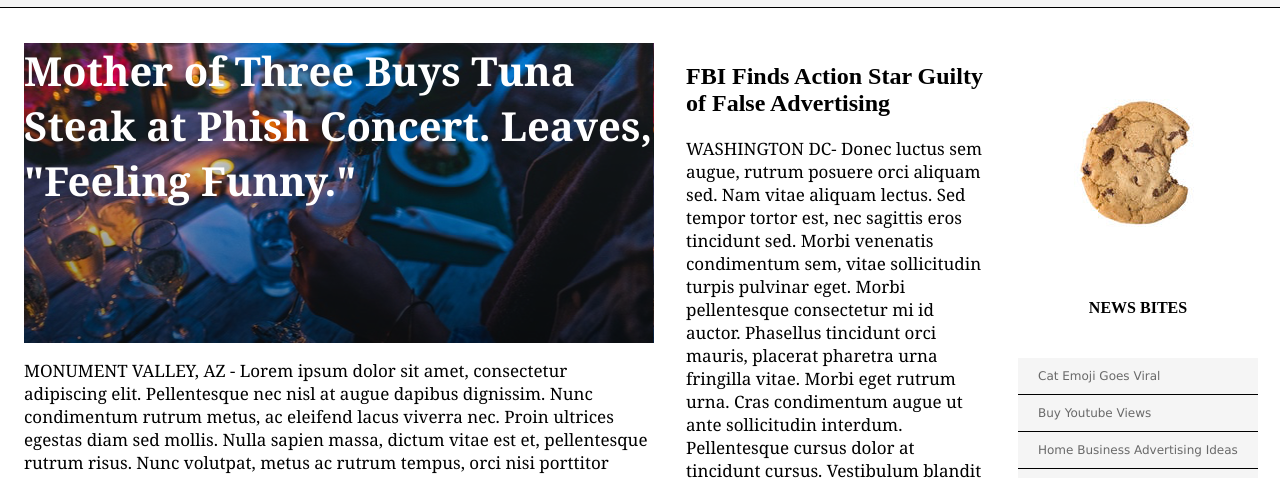
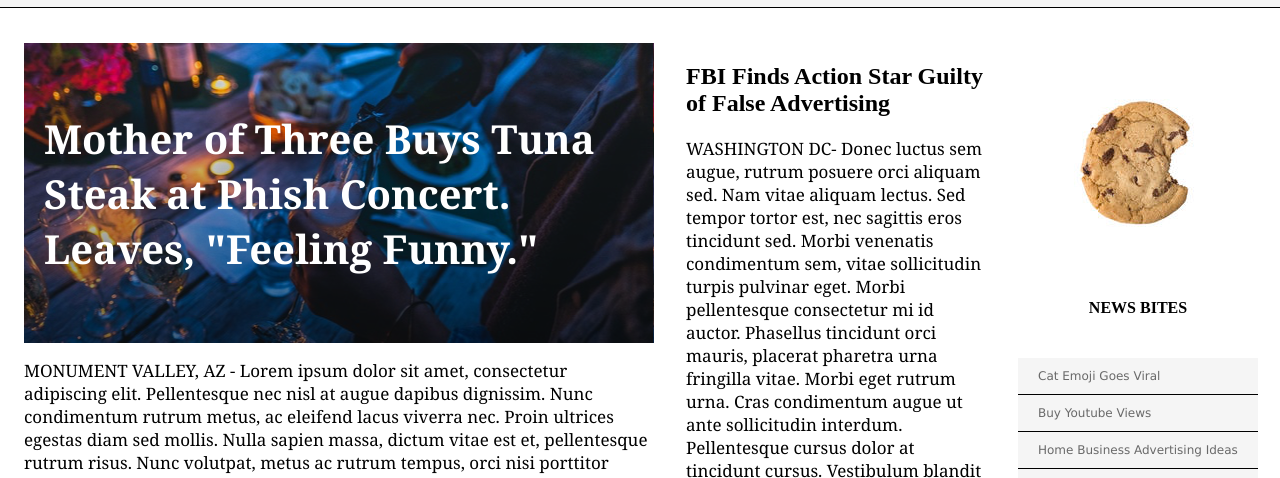
Before and after one commit to Ilezahub/mytimes, a plain HTML site: page index.html in a window 1280 px wide. Shown: the part 73-551 px from the top of the page. Drawn offline with Linux system fonts and the light colour scheme.

Commit message:
Add final styling to image text for task 8.

```diff
--- a/resources/css/style.css
+++ b/resources/css/style.css
@@ -96,14 +96,14 @@ div {
 
 /*  display: flex; flex-direction: column; justify-content: center; changes ADDED to .image-content for task 5 */
 /* display: flex; flex-direction: column; justify-content: center; margin-top: 15px; REMOVED for task 7 */
-
+/* display: flex; flex-direction: column; justify-content: center; margin-top: 15px; ADDED back in again for task 8 */
 
 .image-content {
-  /* display: flex;
+ display: flex;
   flex-direction: column;
-  justify-content: center; */
+  justify-content: center;
   text-align: center;
-  /* margin-top: 15px; */
+  margin-top: 15px;
   font-size: 30px;
   font-family: Georgia;
   height: 300px;
@@ -118,6 +118,12 @@ div {
   margin-top: 0;
   font-size: 40px;
   text-align: left;
+}
+
+/* (.lead-story .image-content span) margin-left: 20px; Added for task 8 */
+
+.lead-story .image-content span {
+margin-left: 20px;
 }
 
 .fall-cancelled.image-content {
```
